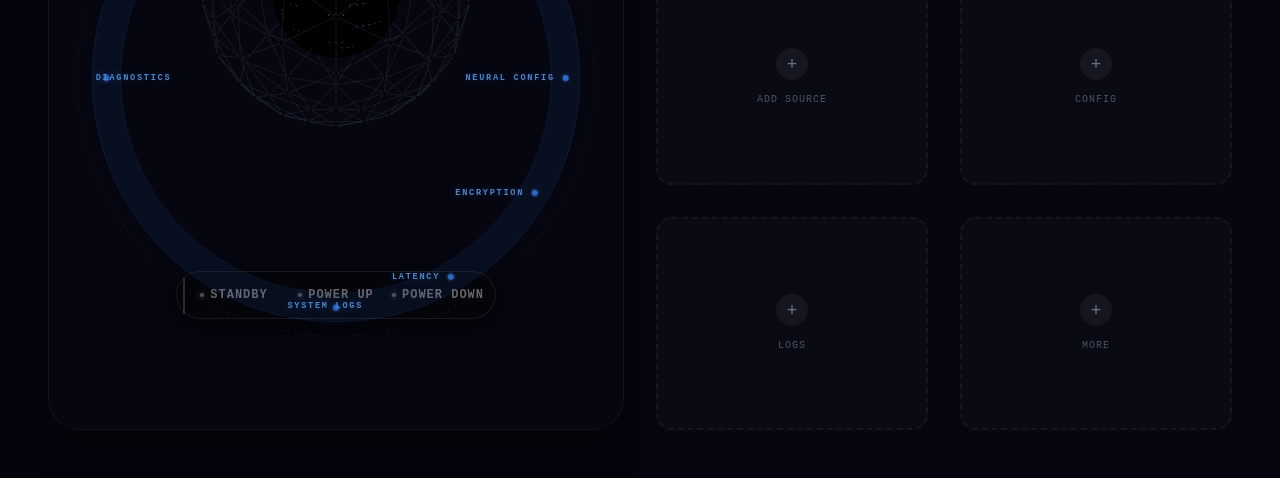
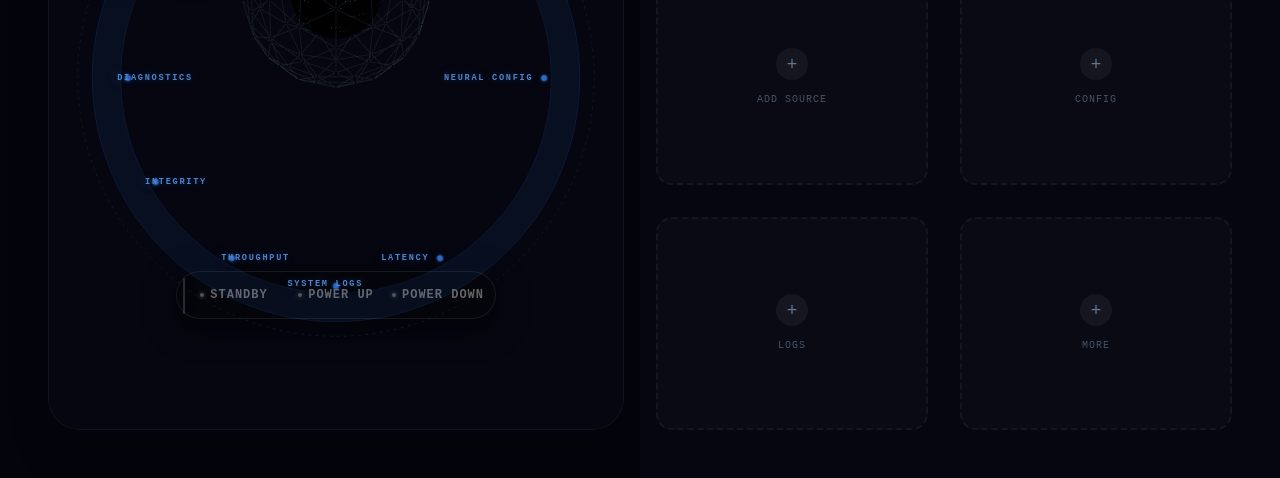
Before and after one commit to amperedigital/getampere, a website: page deploy/tech-demo.html in a window 1280 px wide. Shown: the part 322-800 px from the top of the page. Drawn offline with nearby package versions, Linux system fonts and the light colour scheme.

Commit message:
chore(release): v2.176

```diff
--- a/deploy/tech-demo.html
+++ b/deploy/tech-demo.html
@@ -87,7 +87,7 @@
                      data-lerp-speed="0.015"
                      data-min-velocity="0.0025"
                      data-rotation-rpm="0.17"
-                     data-camera-distance="6.0"></div>
+                     data-camera-distance="8.5"></div>
 
                 <!-- 2D Overlay: Tech Dial Ring (Z-10) -->
                 <!-- Static SVG overlay contained strictly within the aspect ratio -->
@@ -112,21 +112,12 @@
                             <circle r="340" fill="none" class="stroke-blue-500/20" stroke-width="1" />
                             <circle r="300" fill="none" class="stroke-blue-500/20" stroke-width="1" />
 
-                            <!-- CARDINAL MARKERS (0, 90, 180, 270) -->
+                            <!-- MARKERS (0, 2, 3, 5, 6, 7, 8, 9 Positions) -->
+                            <!-- Dots moved to r=290 (Inside the r=300 inner edge of the band) -->
 
-                            <!-- TOP (Data Sources) -->
-                            <g transform="rotate(-90) translate(320, 0)">
-                                <!-- Dial Marker on the Center of the Band -->
+                            <!-- 12 O'Clock (Top) -->
+                            <g transform="rotate(-90) translate(290, 0)">
                                 <circle r="4" class="fill-blue-500" filter="url(#glow)" />
-                                <!-- Text: Centered ON the band (since band is r=300 to r=340, center is 320) -->
-                                <!-- But to avoid hitting the dot, we offset slightly inward or outward? -->
-                                <!-- User said "title for it should be below the dot on the ring" -->
-                                <!-- Let's put text at r=320, but offset Y (circumferentially) or X (radially)? -->
-                                <!-- "below the dot" usually means visually below. -->
-                                <!-- For Top: Below = Radially Inward. -->
-                                <!-- For Bottom: Below = Radially Outward? Or just "Under the dot textually". -->
-                                <!-- Let's adhere to "Radially Inward" from the dot, on the inner edge of the ring -->
-
                                 <text x="-15" y="0" transform="rotate(90)"
                                       class="fill-blue-400 font-mono text-[12px] font-bold tracking-[0.2em] uppercase"
                                       text-anchor="middle" dominant-baseline="hanging"
@@ -135,8 +126,19 @@
                                 </text>
                             </g>
 
-                            <!-- RIGHT (Neural Config) -->
-                            <g transform="rotate(0) translate(320, 0)">
+                            <!-- 2 O'Clock -->
+                            <g transform="rotate(-30) translate(290, 0)">
+                                <circle r="4" class="fill-blue-500" filter="url(#glow)" />
+                                <text x="-15" y="0" transform="rotate(30)"
+                                      class="fill-blue-400 font-mono text-[12px] font-bold tracking-[0.2em] uppercase"
+                                      text-anchor="end" dominant-baseline="middle"
+                                      style="text-shadow: 0 0 10px rgba(59,130,246,0.5)">
+                                    Encryption
+                                </text>
+                            </g>
+
+                            <!-- 3 O'Clock (Right) -->
+                            <g transform="rotate(0) translate(290, 0)">
                                 <circle r="4" class="fill-blue-500" filter="url(#glow)" />
                                 <text x="-15" y="0"
                                       class="fill-blue-400 font-mono text-[12px] font-bold tracking-[0.2em] uppercase"
@@ -146,19 +148,8 @@
                                 </text>
                             </g>
 
-                            <!-- 4 O'Clock (Encryption) -->
-                            <g transform="rotate(30) translate(320, 0)">
-                                <circle r="4" class="fill-blue-500" filter="url(#glow)" />
-                                <text x="-15" y="0" transform="rotate(-30)"
-                                      class="fill-blue-400 font-mono text-[12px] font-bold tracking-[0.2em] uppercase"
-                                      text-anchor="end" dominant-baseline="middle"
-                                      style="text-shadow: 0 0 10px rgba(59,130,246,0.5)">
-                                    Encryption
-                                </text>
-                            </g>
-
-                            <!-- 5 O'Clock (Latency) -->
-                            <g transform="rotate(60) translate(320, 0)">
+                             <!-- 5 O'Clock -->
+                            <g transform="rotate(60) translate(290, 0)">
                                 <circle r="4" class="fill-blue-500" filter="url(#glow)" />
                                 <text x="-15" y="0" transform="rotate(-60)"
                                       class="fill-blue-400 font-mono text-[12px] font-bold tracking-[0.2em] uppercase"
@@ -168,8 +159,8 @@
                                 </text>
                             </g>
 
-                            <!-- BOTTOM (System Logs) -->
-                            <g transform="rotate(90) translate(320, 0)">
+                            <!-- 6 O'Clock (Bottom) -->
+                            <g transform="rotate(90) translate(290, 0)">
                                 <circle r="4" class="fill-blue-500" filter="url(#glow)" />
                                 <text x="-15" y="0" transform="rotate(-90)"
                                       class="fill-blue-400 font-mono text-[12px] font-bold tracking-[0.2em] uppercase"
@@ -179,8 +170,30 @@
                                 </text>
                             </g>
 
-                            <!-- LEFT (Diagnostics) -->
-                            <g transform="rotate(180) translate(320, 0)">
+                            <!-- 7 O'Clock -->
+                            <g transform="rotate(120) translate(290, 0)">
+                                <circle r="4" class="fill-blue-500" filter="url(#glow)" />
+                                <text x="-15" y="0" transform="rotate(-120)"
+                                      class="fill-blue-400 font-mono text-[12px] font-bold tracking-[0.2em] uppercase"
+                                      text-anchor="start" dominant-baseline="middle"
+                                      style="text-shadow: 0 0 10px rgba(59,130,246,0.5)">
+                                    Throughput
+                                </text>
+                            </g>
+
+                            <!-- 8 O'Clock -->
+                            <g transform="rotate(150) translate(290, 0)">
+                                <circle r="4" class="fill-blue-500" filter="url(#glow)" />
+                                <text x="-15" y="0" transform="rotate(-150)"
+                                      class="fill-blue-400 font-mono text-[12px] font-bold tracking-[0.2em] uppercase"
+                                      text-anchor="start" dominant-baseline="middle"
+                                      style="text-shadow: 0 0 10px rgba(59,130,246,0.5)">
+                                    Integrity
+                                </text>
+                            </g>
+
+                            <!-- 9 O'Clock (Left) -->
+                            <g transform="rotate(180) translate(290, 0)">
                                 <circle r="4" class="fill-blue-500" filter="url(#glow)" />
                                 <text x="-15" y="0" transform="rotate(180)"
                                       class="fill-blue-400 font-mono text-[12px] font-bold tracking-[0.2em] uppercase"
```
Also changed, not shown: deploy/index.html (+1 -1 lines), CHANGELOG.md, deploy/assets/css/styles.css.
